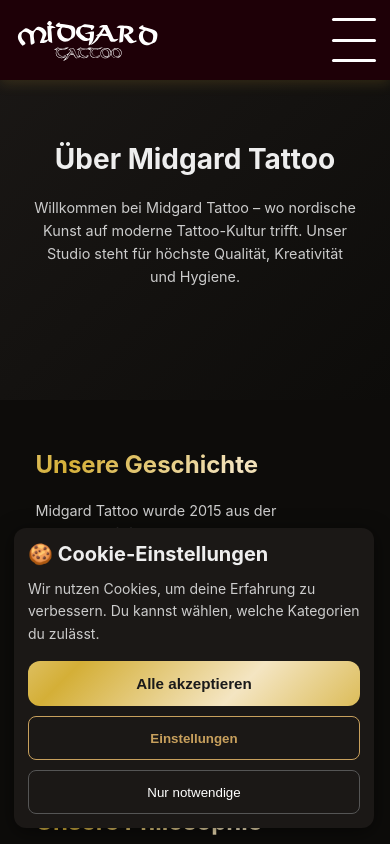
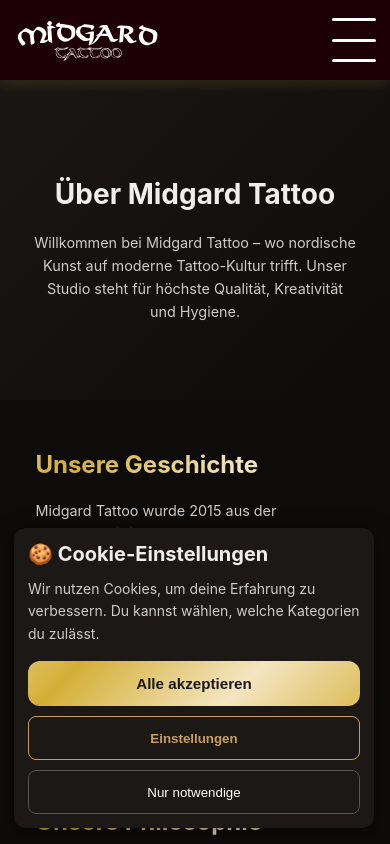
Before and after one commit to ChrisKlemtz/Midgard_FINAL, a React (Vite) app in the folder frontend/: page /about in a window 390 px wide. Built offline with nearby package versions, Linux system fonts and the light colour scheme; no server answers.

Commit message:
added some styling and changed elements

```diff
--- a/frontend/src/pages/Home.jsx
+++ b/frontend/src/pages/Home.jsx
@@ -301,10 +301,12 @@
         </motion.div>
       </section>
 
-      <SectionDivider />
+      <div style={{ display: !isMobile ? "block" : "none" }}>
+        <SectionDivider />
+      </div>
 
       {/* Gallery Preview */}
-      <section className="container" style={{ padding: "0 20px" }}>
+      <section className="container" style={{ padding: "0 20px", display: !isMobile ? "block" : "none" }}>
         <motion.div
           style={{ textAlign: "center", marginBottom: 50 }}
           initial="hidden"
--- a/frontend/src/styles/responsive.css
+++ b/frontend/src/styles/responsive.css
@@ -744,3 +744,28 @@
     padding: 30px 10px !important;
   }
 }
+
+/* Hero Section Mobile Padding - Prevent Header Overlap */
+@media (max-width: 768px) {
+  .hero-section,
+  section.hero-section {
+    padding-top: 120px !important;
+  }
+
+  /* Impressum & Certificates Page - Container padding */
+  section.container[style*="padding: 100px"] {
+    padding-top: 120px !important;
+  }
+}
+
+@media (max-width: 480px) {
+  .hero-section,
+  section.hero-section {
+    padding-top: 110px !important;
+  }
+
+  /* Impressum & Certificates Page - Container padding */
+  section.container[style*="padding: 100px"] {
+    padding-top: 110px !important;
+  }
+}
```
Also changed, not shown: 7 other files (tests, documents, lock files or other folders).
